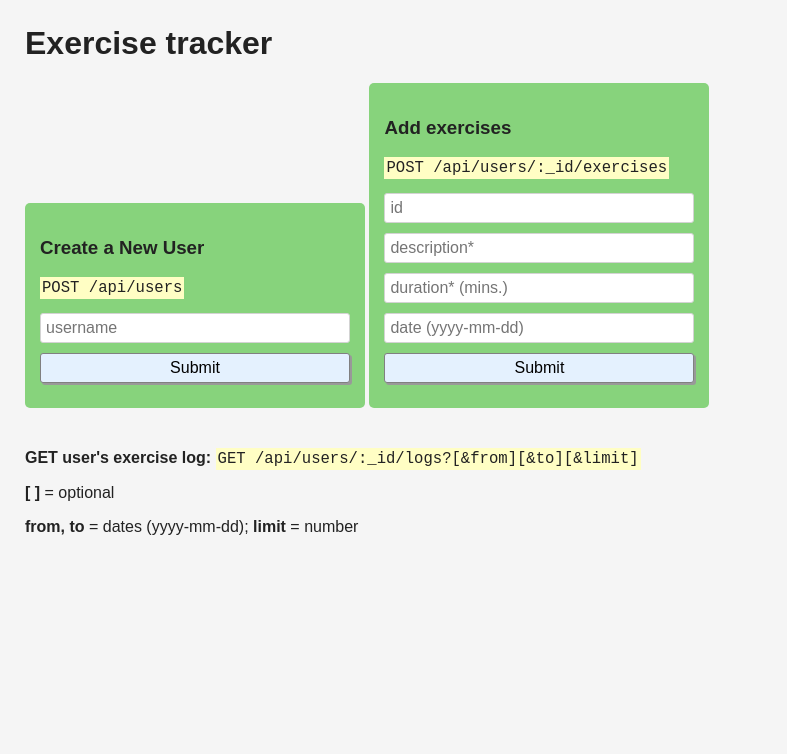
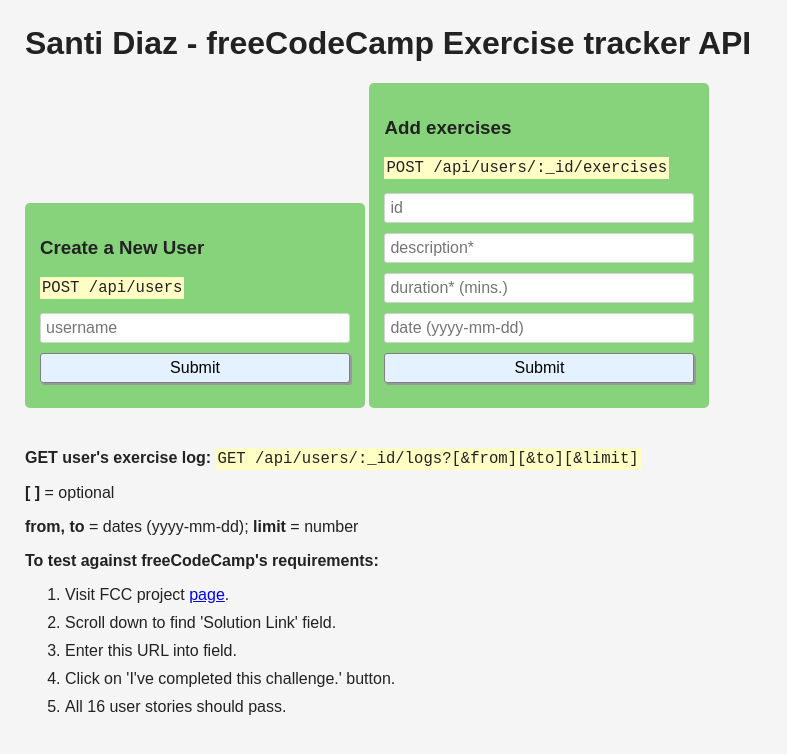
Before and after one commit to santi-diazl/fcc-exercise-tracker, a website: page views/index.html in a window 1280 px wide. Shown: the whole page, without its empty margins (0-787 px from the left). Drawn offline with Linux system fonts and the light colour scheme.

Commit message:
added instructions for how to test against fcc's reqs

```diff
--- a/public/style.css
+++ b/public/style.css
@@ -57,3 +57,7 @@
   background-color: #FFFEC4;
   padding: 2px;
 }
+
+li {
+  margin: 10px 0;
+}
--- a/views/index.html
+++ b/views/index.html
@@ -17,7 +17,7 @@
 
   <body>
     <div class="container">
-      <h1>Exercise tracker</h1>
+      <h1>Santi Diaz - freeCodeCamp Exercise tracker API</h1>
       <form action="/api/users" method="post">
         <h3>Create a New User</h3>
         <p><code>POST /api/users</code></p>
@@ -57,6 +57,16 @@
         <strong>from, to</strong> = dates (yyyy-mm-dd); <strong>limit</strong> =
         number
       </p>
+      <p>
+        <strong>To test against freeCodeCamp's requirements:</strong>
+        <ol>
+          <li>Visit FCC project <a href="https://www.freecodecamp.org/learn/back-end-development-and-apis/back-end-development-and-apis-projects/exercise-tracker" target="_blank">page</a>.</li>
+          <li>Scroll down to find 'Solution Link' field.</li>
+          <li>Enter this URL into field.</li>
+          <li>Click on 'I've completed this challenge.' button.</li>
+          <li>All 16 user stories should pass.</li>
+        </ol>
+      </p>
     </div>
     <script>
       const exerciseForm = document.getElementById("exercise-form");
```
Also changed, not shown: server.js (+4 -3 lines).
